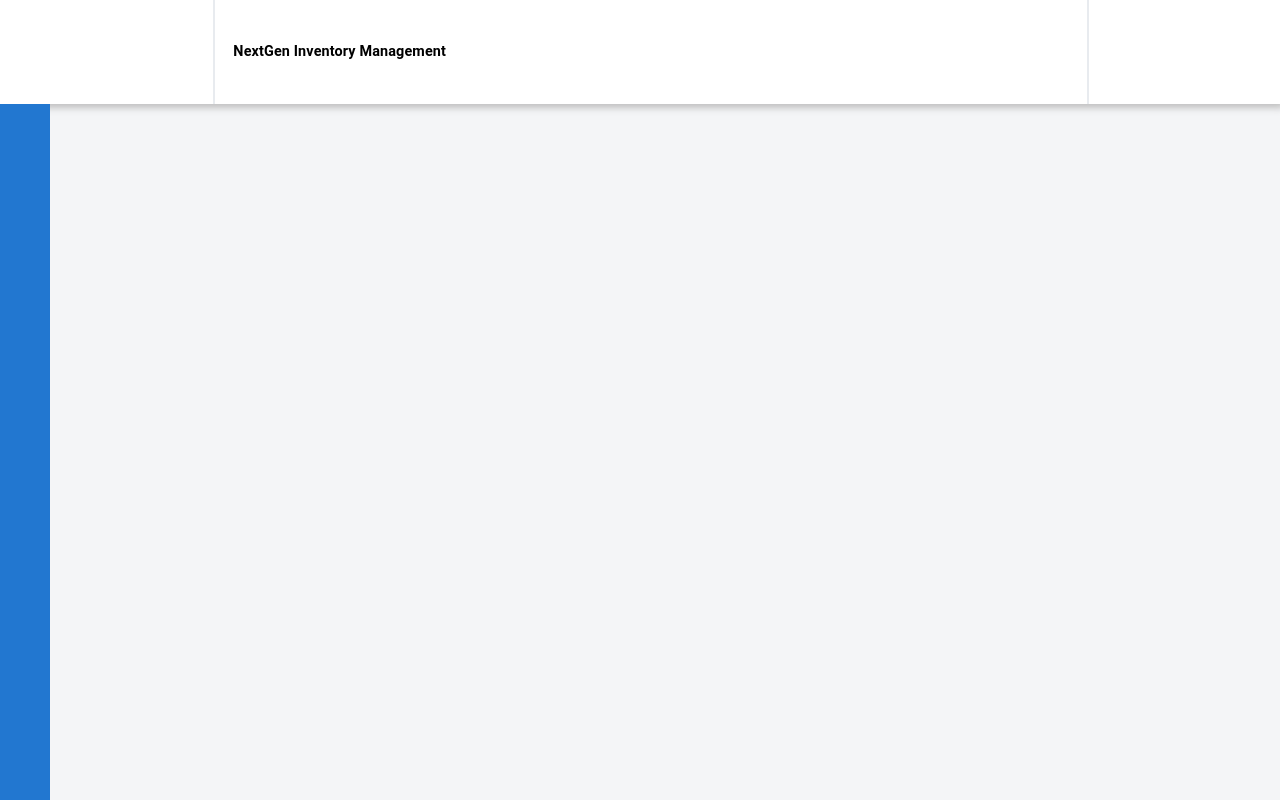
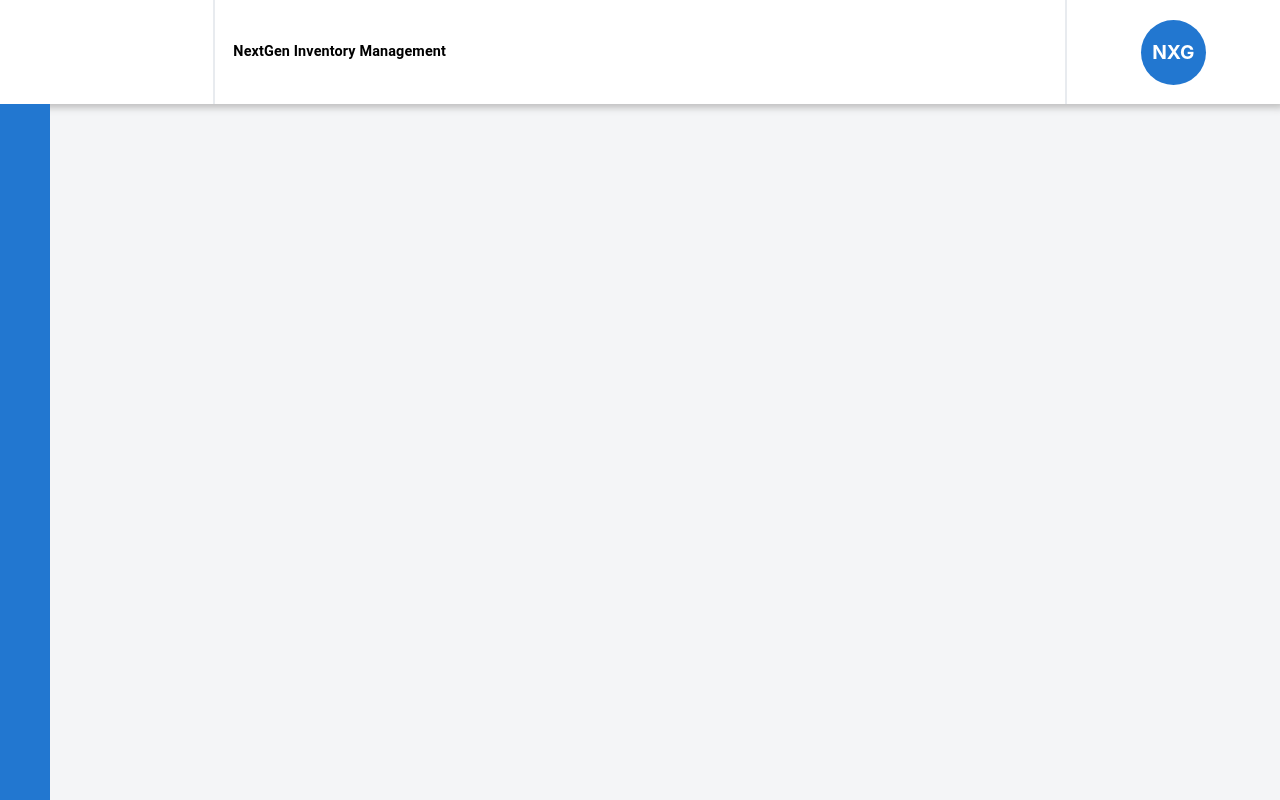
Before and after one commit to vnoriegamoreno/nextgen-ui, a React (Create React App) app: page / in a window 1280 px wide. Built offline with nearby package versions, Linux system fonts and the light colour scheme.

Commit message:
Create Avatar component

```diff
--- /dev/null
+++ b/src/components/avatar/Avatar.js
@@ -0,0 +1,44 @@
+import { Typography } from "@mui/material";
+import styled from "styled-components";
+
+const Container = styled.div`
+  align-items: center;
+  display: flex;
+  height: 100%;
+  justify-content: center;
+`;
+
+const Background = styled.div`
+  background-color: #2277d0;
+  border-radius: 50%;
+  height: 50px;
+  margin: auto;
+  width: 50px;
+
+  @media (min-width: 480px) {
+    height: 65px;
+    width: 65px;
+  }
+`;
+
+const Name = styled(Typography)`
+  color: #fff;
+  font-weight: bold;
+  font-size: 0.9rem;
+
+  @media (min-width: 400px) {
+    font-size: 1.2rem;
+  }
+`;
+
+const Avatar = ({ name = "NXG" }) => (
+  <Container>
+    <Background>
+      <Container>
+        <Name variant="body">{name}</Name>
+      </Container>
+    </Background>
+  </Container>
+);
+
+export default Avatar;
--- a/src/layouts/shared/Header.layout.js
+++ b/src/layouts/shared/Header.layout.js
@@ -1,6 +1,7 @@
 import React from "react";
 import styled from "styled-components";
 import { Grid, Typography } from "@mui/material";
+import Avatar from "components/avatar/Avatar";
 
 const ContainerStyled = styled(Grid)`
   background-color: #fff;
@@ -19,15 +20,15 @@ const TypographyStyled = styled(Typography)`
   border-right: 2px solid #e8ebef;
   display: flex;
   flex-direction: row;
-  font-size: 0.9rem !important;
+  font-size: 0.8rem !important;
   font-weight: bold !important;
   height: 100%;
   justify-content: center;
-  width: 100%;
 
   @media (min-width: 400px) {
     justify-content: left;
     padding-left: 20px;
+    font-size: 0.9rem !important;
   }
 `;
 
@@ -40,7 +41,9 @@ const HeaderLayout = () => {
       <Grid item xs={8}>
         <TypographyStyled>NextGen Inventory Management</TypographyStyled>
       </Grid>
-      <Grid item xs={2}></Grid>
+      <Grid item xs={2}>
+        <Avatar />
+      </Grid>
     </ContainerStyled>
   );
 };
```
Also changed, not shown: 2 other files (tests, documents, lock files or other folders).
